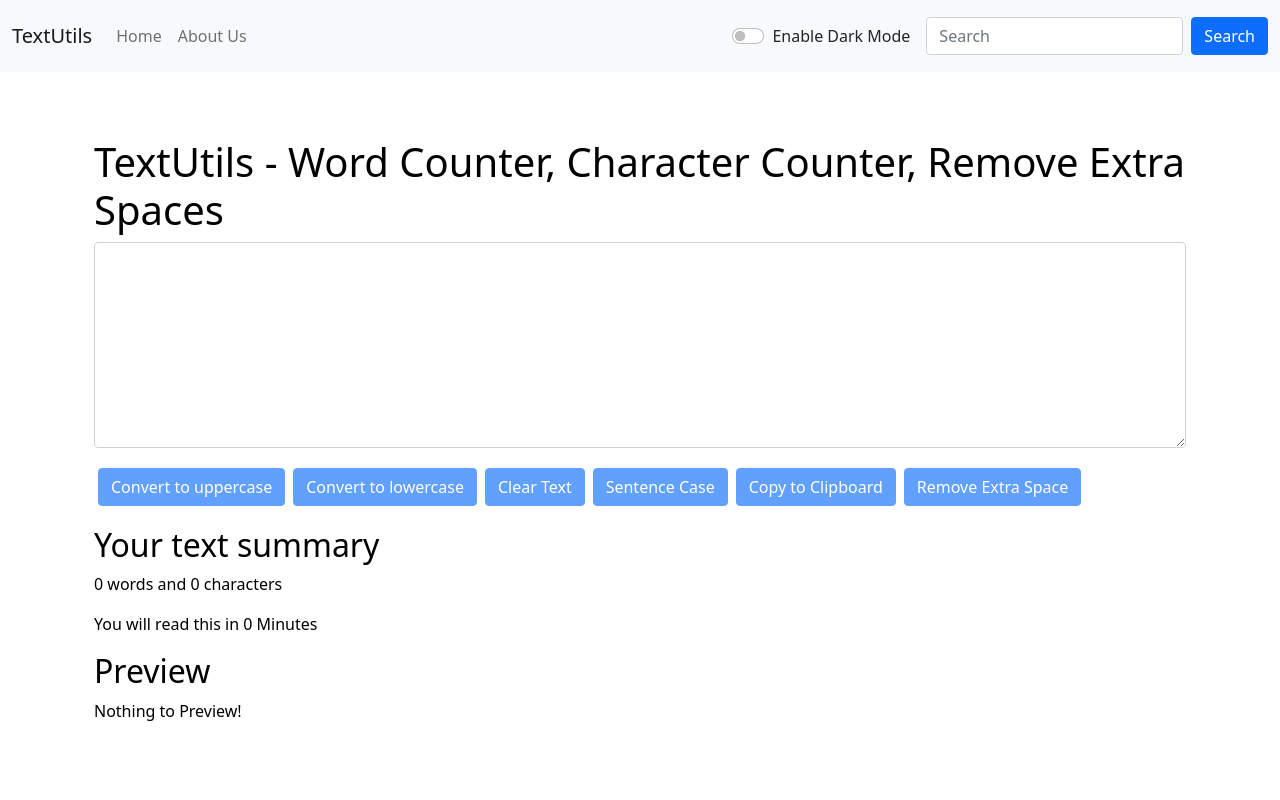
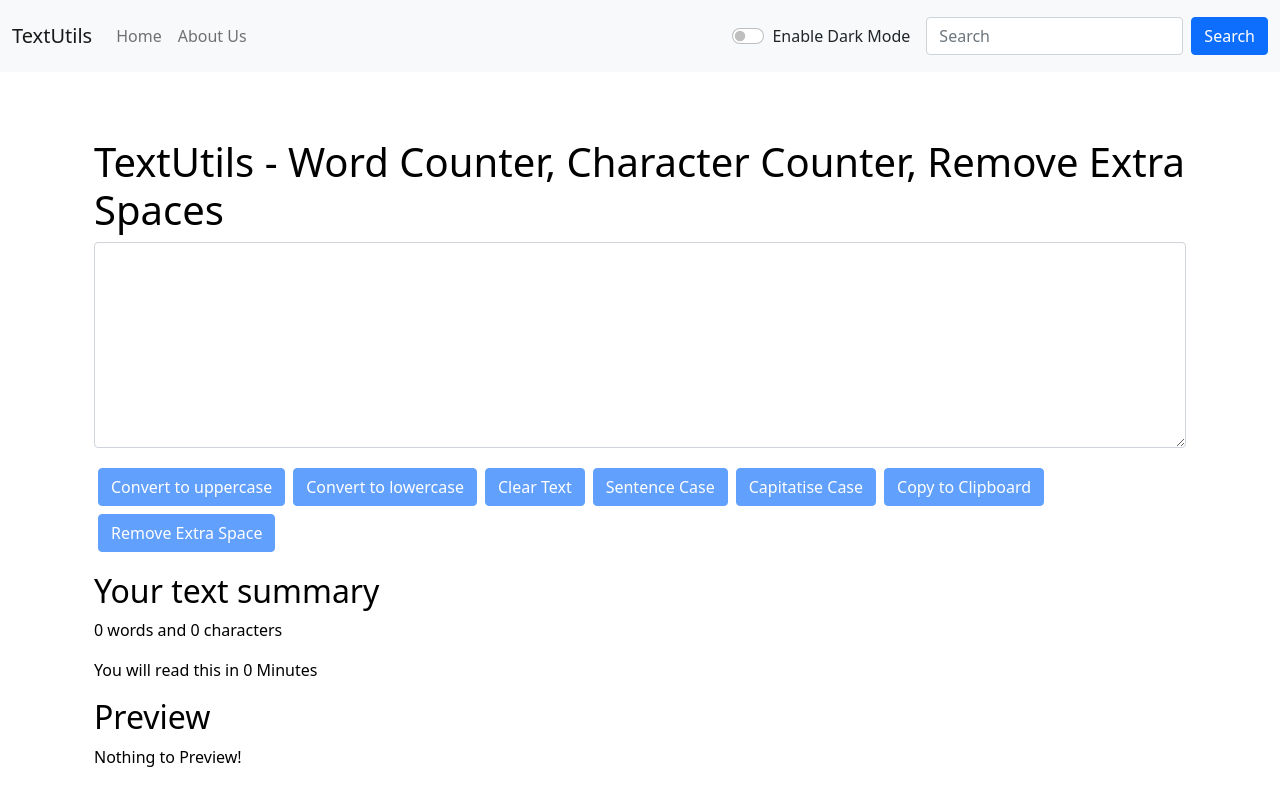
Before and after one commit to KushagraRajpal/TextUtils, a React (Create React App) app: page / in a window 1280 px wide. Built offline with nearby package versions, Linux system fonts and the light colour scheme.

Commit message:
capitalise case

```diff
--- a/src/components/TextForm.js
+++ b/src/components/TextForm.js
@@ -23,7 +23,16 @@ export default function TextForm(props) {
         let newText  = text.charAt(0).toUpperCase()+text.slice(1).toLowerCase()
       // let cap = text.split(/\s+/).map(newText).join(' ')
       props.showAlert("Switched to sentence Case", "success");
-        setText(newText);
+            setText(newText);
+    }
+    const handleCapitalize = () => {
+        let words = text.split(' ')
+        let capitalizedWords =[];
+        words.forEach(element =>{
+          capitalizedWords.push(element[0].toUpperCase()+ element.slice(1, element.length));
+          let newText = capitalizedWords.join(' ');
+          setText(newText)
+        })
     }
     const handleCopy = () => {
       // let text = document.getElementById("myBox");
@@ -65,6 +74,7 @@ export default function TextForm(props) {
       <button disabled= {text.length===0} className="btn btn-primary m-1" onClick = {handleLowClick}>Convert to lowercase</button>
       <button disabled= {text.length===0} className="btn btn-primary m-1" onClick = {handleClear}>Clear Text</button>
       <button disabled= {text.length===0} className="btn btn-primary m-1" onClick = {handleSentence}>Sentence Case</button>
+      <button disabled= {text.length===0} className="btn btn-primary m-1" onClick = {handleCapitalize}>Capitatise Case</button>
       <button disabled= {text.length===0} className="btn btn-primary m-1" onClick = {handleCopy}>Copy to Clipboard</button>
       <button disabled= {text.length===0} className="btn btn-primary m-1" onClick = {handleExtraSpaces}>Remove Extra Space</button>
 
```
